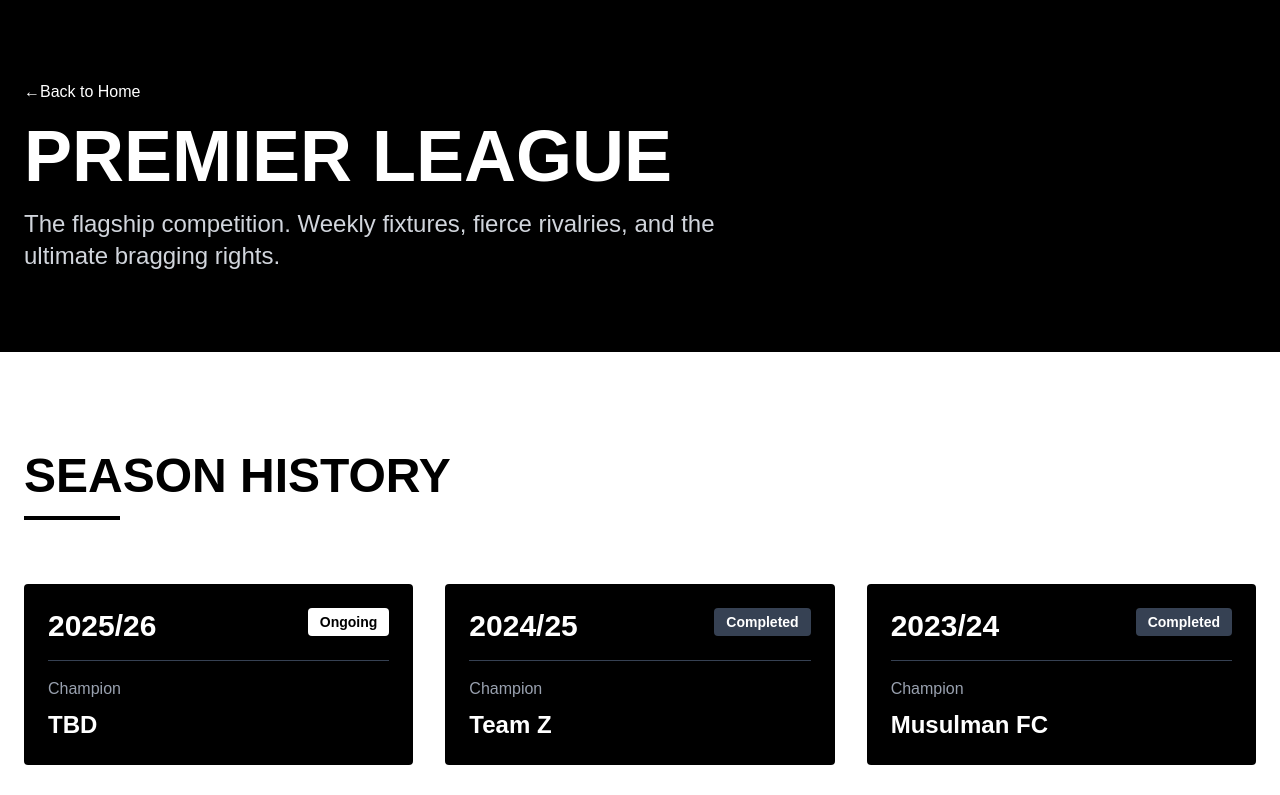
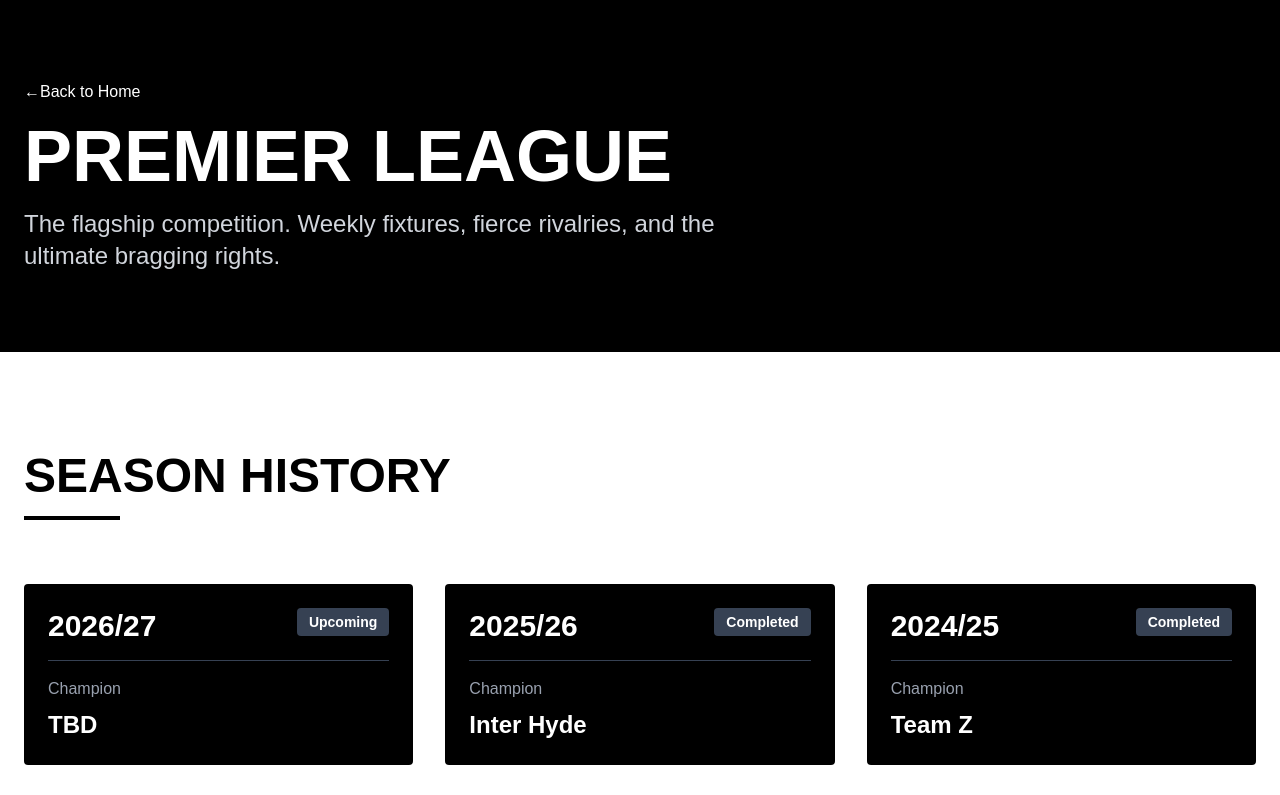
Before and after one commit to syed9569a/hyde-premier-league-app, a Next.js app: page /tournaments/premier-league in a window 1280 px wide. Shown: the top 795 px of the page. Built offline with nearby package versions, Linux system fonts and the light colour scheme.

Commit message:
updated the list of champions

```diff
--- a/app/page.tsx
+++ b/app/page.tsx
@@ -253,7 +253,6 @@ export default function Home() {
               <ul className="space-y-3">
                 <li><Link href="/tournaments/premier-league" className="hover:text-white transition-colors duration-300">Premier League</Link></li>
                 <li><Link href="/tournaments/fa-cup" className="hover:text-white transition-colors duration-300">FA Cup</Link></li>
-                <li><Link href="/tournaments/champions-league" className="hover:text-white transition-colors duration-300">Champions League</Link></li>
                 <li><Link href="/tournaments/summer-league" className="hover:text-white transition-colors duration-300">Summer League</Link></li>
               </ul>
             </div>
--- a/app/tournaments/fa-cup/page.tsx
+++ b/app/tournaments/fa-cup/page.tsx
@@ -2,8 +2,9 @@ import Link from "next/link";
 
 export default function FACupPage() {
   const editions = [
-    { year: "2025", winner: "TBD", status: "Upcoming" },
-    { year: "2024", winner: "TBD", status: "Completed" },
+    { year: "2026", winner: "TBD", status: "Upcoming" },
+    { year: "2025", winner: "Team Z", status: "Completed" },
+    { year: "2024", winner: "Braziliant", status: "Completed" },
     { year: "2023", winner: "Mighty Morphin FC", status: "Completed" },
   ];
 
--- a/app/tournaments/premier-league/page.tsx
+++ b/app/tournaments/premier-league/page.tsx
@@ -2,7 +2,8 @@ import Link from "next/link";
 
 export default function PremierLeaguePage() {
   const seasons = [
-    { year: "2025/26", champion: "TBD", status: "Ongoing" },
+    { year: "2026/27", champion: "TBD", status: "Upcoming" },
+    { year: "2025/26", champion: "Inter Hyde", status: "Completed" },
     { year: "2024/25", champion: "Team Z", status: "Completed" },
     { year: "2023/24", champion: "Musulman FC", status: "Completed" },
     { year: "2022/23", champion: "Braziliant", status: "Completed" },
```
